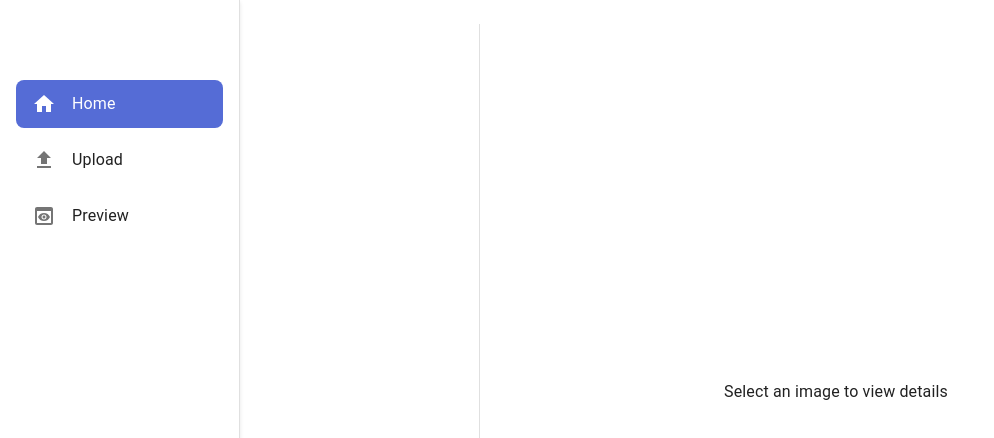
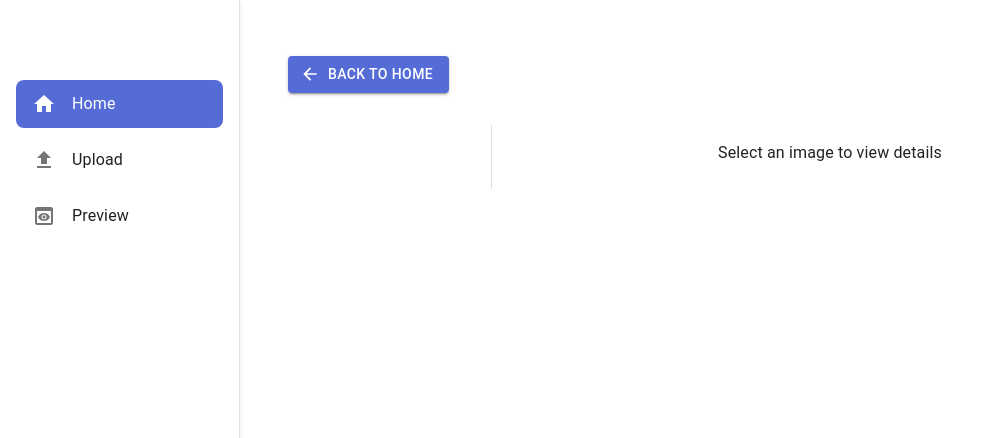
Before and after one commit to MohFarahani/medblock, a Next.js app in the folder next/: page /preview/multi in a window 1280 px wide. Shown: the top 438 px of the page, without its empty margins (0-994 px from the left). Built offline with nearby package versions, Linux system fonts and the light colour scheme.

Commit message:
feat: add back navigation and improve multi-preview page layout

```diff
--- a/next/src/app/preview/multi/page.tsx
+++ b/next/src/app/preview/multi/page.tsx
@@ -4,12 +4,14 @@ import { useState, useEffect } from "react";
 import { useSearchParams } from 'next/navigation';
 import { DicomData } from "@/graphql/types";
 import DicomPreviewLayout from "@/components/DicomPreviewLayout";
-
+import { Box, Button, Container } from "@mui/material";
+import ArrowBackIcon from '@mui/icons-material/ArrowBack';
+import { useRouter } from "next/navigation";
 const MultiPreviewPage = () => {
   const searchParams = useSearchParams();
   const [selectedFilePath, setSelectedFilePath] = useState<string>('');
   const [files, setFiles] = useState<string[]>([]);
-
+  const router = useRouter();
   useEffect(() => {
     const filesParam = searchParams.get('files');
     if (filesParam) {
@@ -34,12 +36,24 @@ const MultiPreviewPage = () => {
   }));
 
   return (
+    <Container maxWidth="lg" sx={{ py: 4 }}>
+    <Box sx={{ mb: 4 }}>
+      <Button
+        variant="contained"
+        onClick={() => router.push('/home')}
+        startIcon={<ArrowBackIcon />}
+      >
+        Back to Home
+      </Button>
+    </Box>
     <DicomPreviewLayout
       files={filesList}
       loading={false}
       selectedFilePath={selectedFilePath}
       onSelectImage={setSelectedFilePath}
     />
+    </Container>
+
   );
 };
 
--- a/next/src/components/DicomViewer/ImageViewer.tsx
+++ b/next/src/components/DicomViewer/ImageViewer.tsx
@@ -48,6 +48,8 @@ export const ImageViewer = ({ dicomData, showControls = true, showModal = true }
         sx={{
           filter: `contrast(${contrast}%) brightness(${brightness}%)`,
           mb: showControls ? 2 : 0,
+          position: 'relative',
+          display: 'inline-block',
         }}
       >
         <Magnifier
```
